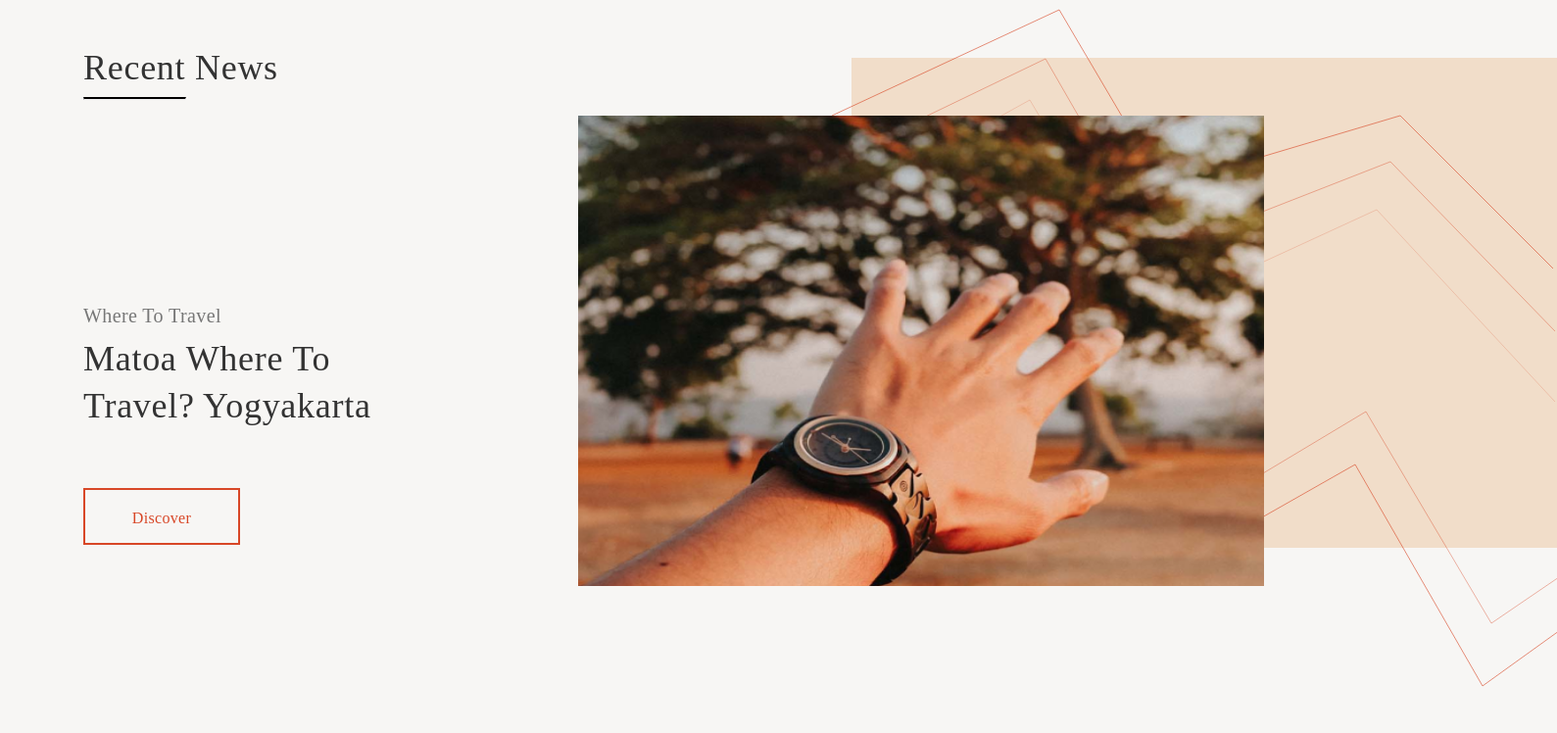
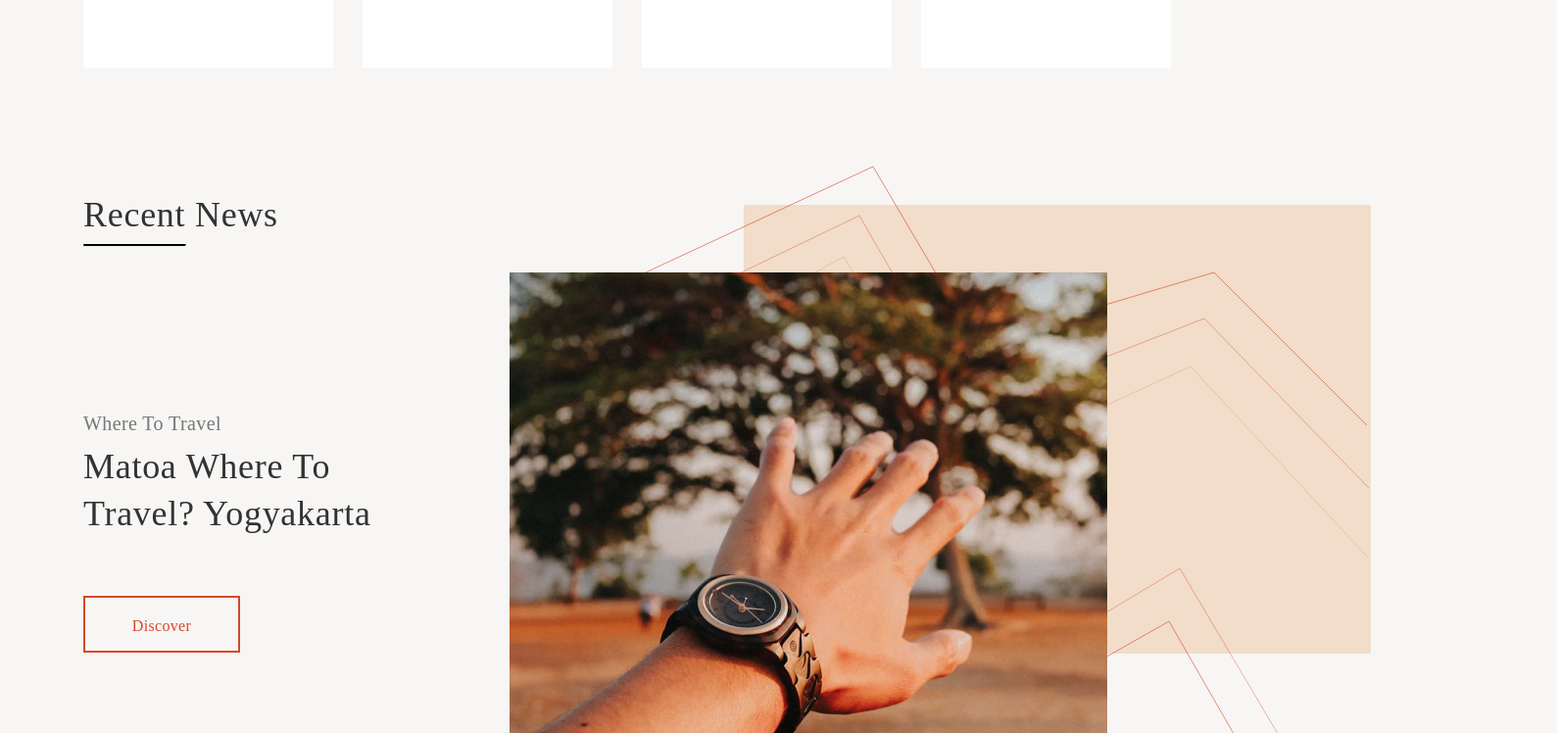
Before and after one commit to notShadowM/store-desgin, a React (Create React App) app: page / in a window 1280 px wide. Shown: the part 1868-2616 px from the top of the page at 98% size, 1589 px wide, since content can reach past the window. Built offline with nearby package versions, Linux system fonts and the light colour scheme.

Commit message:
fixed slider and made some small fixes on Recent News
#9

#6

#3

```diff
--- a/src/components/Button/index.js
+++ b/src/components/Button/index.js
@@ -3,7 +3,7 @@ import * as S from "./style";
 
 export default function Button(props) {
   return (
-    <S.Button width={props.width} type={props.type}>
+    <S.Button width={props.width} type={props.type} onClick={props.onClick}>
       {props.children}
     </S.Button>
   );
--- a/src/components/RecentNews/style.js
+++ b/src/components/RecentNews/style.js
@@ -27,7 +27,7 @@ export const P = styled(T.P2)`
   font-size: 20px;
   letter-spacing: 0.02em;
   color: ${C.theme.text.sub};
-  margin-top: 200px;
+  margin-top: 160px;
 `;
 
 export const H2 = styled(T.H2)`
@@ -67,18 +67,20 @@ export const Picture = styled.div`
 `;
 
 export const Img = styled.img`
-  width: 700px;
-  height: 480px;
+  width: 610px;
+  height: 484px;
+  margin-left: -70px;
+  margin-top: 10px;
   /* position: absolute; */
   /* z-index: -1; */
 `;
 
 export const Back = styled.div`
-  width: 720px;
-  height: 500px;
+  width: 640px;
+  height: 458px;
   background-color: ${C.theme.primary.light};
   position: absolute;
-  right: -394px;
+  right: -204px;
   top: 10px;
   z-index: -2;
 `;
@@ -86,6 +88,6 @@ export const Back = styled.div`
 export const Lines = styled.div`
   position: absolute;
   z-index: -1;
-  top: -40px;
-  right: -394px;
+  top: -30px;
+  right: -204px;
 `;
--- a/src/components/Sliders/index.js
+++ b/src/components/Sliders/index.js
@@ -1,13 +1,9 @@
-import React from "react";
+import React, { useState } from "react";
 import * as S from "./style";
-import * as T from "../../themes/Typography";
 import Button from "../Button";
-import { ReactComponent as Cart } from "./Cart.svg";
-import { ReactComponent as Word } from "./Word.svg";
 import { ReactComponent as RightArrow } from "./RightArrow.svg";
 import { ReactComponent as LeftArrow } from "./LeftArrow.svg";
 import { ReactComponent as Lines } from "./Lines.svg";
-import FamousClock from "../../assets/FamousClock.png";
 
 import Tab from "./Tab";
 
@@ -27,23 +23,23 @@ export default function Sliders() {
     autoplaySpeed: 7000,
     draggable: false,
   };
+
+  const [state, setState] = useState(" ");
+
   return (
     <S.Wrapper>
-      <Slider {...settings} style={{}}>
-        {/* border: "solid 1px #000" */}
+      <Slider ref={(slider) => setState(slider)} {...settings} style={{}}>
         <Tab />
         <Tab />
         <Tab />
         <Tab />
       </Slider>
 
-      {/* <Tab /> */}
-
       <S.Arrows>
-        <Button>
+        <Button onClick={state.slickPrev}>
           <LeftArrow />
         </Button>
-        <Button type="filled">
+        <Button type="filled" onClick={state.slickNext}>
           <RightArrow />
         </Button>
       </S.Arrows>
--- a/src/components/Sliders/style.js
+++ b/src/components/Sliders/style.js
@@ -1,29 +1,22 @@
-import styled, { css } from "styled-components";
+import styled from "styled-components";
 import * as C from "../../themes/ColorThemes/Styled";
 import * as T from "../../themes/Typography";
 
 export const Wrapper = styled.div`
   margin-top: 112px;
   width: 100%;
+  height: 557.6px;
   background-color: ${C.theme.primary.light};
   padding-top: 70px;
   padding-bottom: 50px;
   position: relative;
   z-index: 0;
-  margin-bottom: 100px;
+  margin-bottom: 250px;
 `;
-
-// export const Background = styled.div`
-//   width: 100%;
-//   background-color: ${C.theme.primary.light};
-//   position: relative;
-//   z-index: 0;
-//   margin-bottom: 100px;
-// `;
 
 export const TextWrapper = styled.div`
   width: 480px;
-  height: 387.6px;
+  height: 600px;
   background-color: transparent;
   margin-left: 380px;
   margin-right: 250px;
@@ -68,7 +61,7 @@ export const Lines = styled.div`
 export const Picture = styled.div`
   position: absolute;
   left: -380px;
-  bottom: -175px;
+  bottom: 35px;
   z-index: 1;
 `;
 
```
